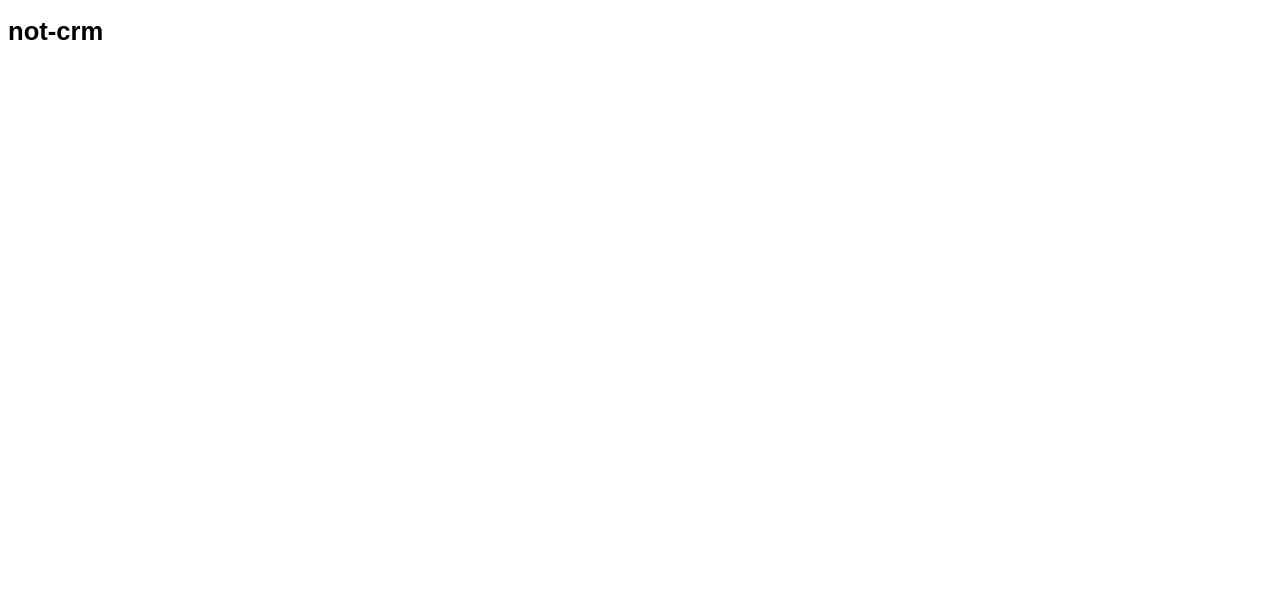
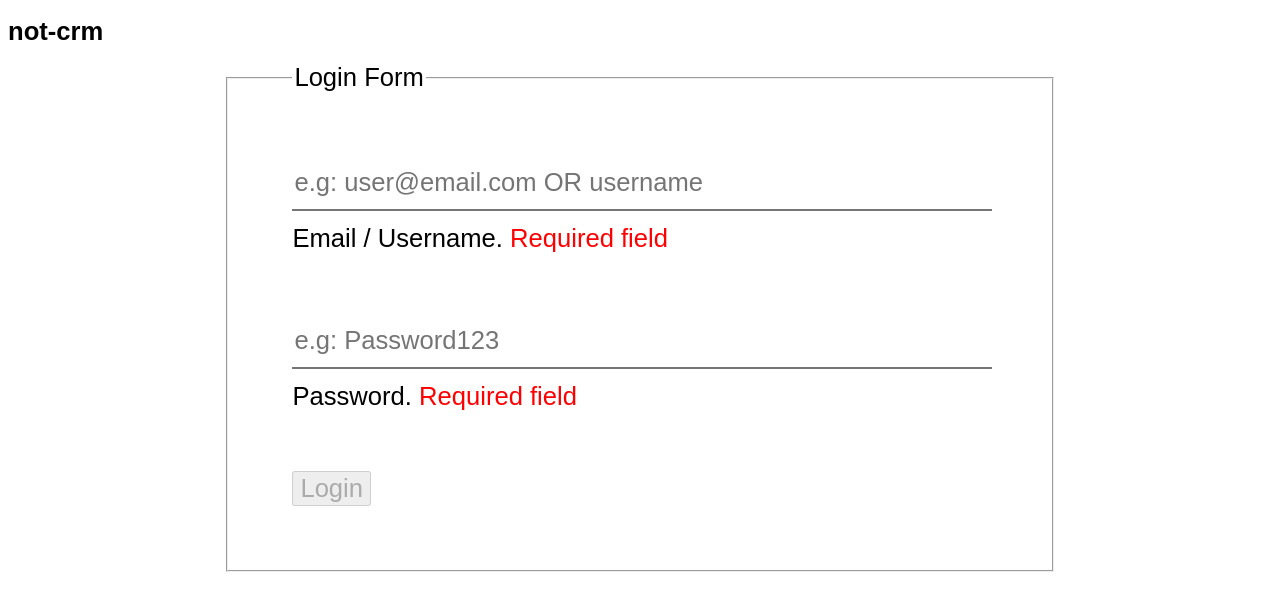
Before and after one commit to shugyoza/not-crm, an Angular app: page /login in a window 1280 px wide. Before the commit this address led to /. Shown: the top 610 px of the page. Built offline with nearby package versions, Linux system fonts and the light colour scheme.

Commit message:
add login module

```diff
--- a/src/app/app-routing.module.ts
+++ b/src/app/app-routing.module.ts
@@ -2,6 +2,7 @@ import { NgModule } from '@angular/core';
 import { RouterModule, Routes } from '@angular/router';
 
 import { RegisterComponent } from './features/register/register.component';
+import { LoginComponent } from './features/login/login.component';
 
 const routes: Routes = [
   {
@@ -13,9 +14,9 @@ const routes: Routes = [
       ),
   },
   {
-    // temporary, will be replaced when login module has been developed
     path: 'login',
-    redirectTo: '/',
+    component: LoginComponent,
+    loadChildren: () => import('./features/login/login.module').then((m) => m.LoginModule),
   },
 ];
 
--- /dev/null
+++ b/src/app/core/http/login-http.service.ts
@@ -0,0 +1,35 @@
+import { Injectable } from '@angular/core';
+import { HttpClient, HttpHeaders } from '@angular/common/http';
+import { Observable } from 'rxjs';
+
+import { ApiResponseDTO } from '../../features/register/register.interface';
+
+interface LoginDTO {
+  login: string;
+  password: string;
+}
+
+@Injectable({
+  providedIn: 'any',
+})
+export class LoginHttpService {
+  private path = '/api/v1/account/login';
+
+  constructor(private readonly http: HttpClient) {}
+
+  public login(form: LoginDTO): Observable<ApiResponseDTO> {
+    const httpOptions = {
+      headers: new HttpHeaders({
+        'Content-Type': 'application/json',
+      }),
+    };
+
+    const result$ = this.http.post<ApiResponseDTO>(
+      this.path,
+      form,
+      httpOptions
+    );
+
+    return result$;
+  }
+}
--- /dev/null
+++ b/src/app/features/login/login.component.html
@@ -0,0 +1,49 @@
+<form (ngSubmit)="onSubmit()" id="registerForm">
+  <fieldset>
+    <legend>Login Form</legend>
+    <div class="label-input">
+      <input
+        id="input-login"
+        type="text"
+        [formControl]="login"
+        placeholder="e.g: user@email.com OR username"
+        required
+      />
+      <div class="label-error-wrapper">
+        <label class="something" id="label-email" for="input-email"> Email / Username. </label>
+        <span role="alert" class="error">
+          {{ login.errors | errorsMessagePipe: errorMessages.login }}
+        </span>
+      </div>
+    </div>
+
+    <div class="label-input">
+      <input
+        id="input-password"
+        type="password"
+        [formControl]="password"
+        placeholder="e.g: Password123"
+        required
+      />
+      <div class="label-error-wrapper">
+        <label id="label-password" for="input-password"> Password. </label>
+        <span role="alert" class="error">
+          {{ password.errors | errorsMessagePipe: errorMessages.password }}
+        </span>
+      </div>
+    </div>
+
+    <div>
+      <button
+        type="submit"
+        [disabled]="
+          login.errors ||
+          password.errors
+        "
+      >
+        Login
+      </button>
+      <span class="error">{{ loginFail }}</span>
+    </div>
+  </fieldset>
+</form>
--- /dev/null
+++ b/src/app/features/login/login.component.scss
@@ -0,0 +1,45 @@
+span.error {
+  color: red;
+}
+
+span.ok {
+  color: green;
+}
+
+div.label-error-wrapper {
+  height: 2.5em;
+}
+
+fieldset {
+  padding: 2.5em;
+  width: 55%;
+  display: flex;
+  flex-direction: column;
+  row-gap: 1em;
+}
+
+form {
+  display: flex;
+  justify-content: center;
+  border: none;
+}
+
+input {
+  width: 100%;
+  border-top: none;
+  border-left: none;
+  border-right: none;
+  height: 2em;
+}
+
+.label-input {
+  display: flex;
+  flex-direction: column;
+  row-gap: 0.5em;
+}
+
+:host-context(.mobile) {
+  .something {
+    font-style: italic;
+  }
+}
--- /dev/null
+++ b/src/app/features/login/login.component.ts
@@ -0,0 +1,70 @@
+import { Component, OnDestroy } from '@angular/core';
+import { FormControl, Validators } from '@angular/forms';
+import { Router } from '@angular/router';
+import { Subscription, take } from 'rxjs';
+
+import { length, valid, errorMessages } from '../../shared/constants';
+import { LoginHttpService } from '../../core/http/login-http.service'
+
+const { required, minLength, maxLength, pattern } = Validators;
+
+@Component({
+  selector: 'app-login',
+  templateUrl: './login.component.html',
+  styleUrls: ['./login.component.scss'],
+})
+export class LoginComponent implements OnDestroy {
+  public errorMessages = errorMessages;
+  public loginFail = '';
+  public failCounts = 0;
+  private subscription$: Subscription | null = null;
+
+  constructor(
+    private loginHttpService: LoginHttpService,
+    private router: Router
+  ) {}
+
+  public login = new FormControl<string | null>('', [
+    required,
+    minLength(length.email.min),
+    maxLength(length.email.max),
+  ]);
+  public password = new FormControl<string | null>('', [
+    required,
+    minLength(length.password.min),
+    pattern(valid.password),
+  ]);
+
+  ngOnDestroy(): void {
+    this.subscription$?.unsubscribe();
+  }
+
+  public onSubmit(): void {
+    const login = this.login.value || '';
+    const password = this.password.value || '';
+
+    const form = {
+      login,
+      password,
+    };
+
+    this.loginHttpService
+      .login(form)
+      .pipe(take(1))
+      .subscribe({
+        next: () => {
+          this.router.navigate(['/']);
+        },
+        // eslint-disable-next-line @typescript-eslint/no-explicit-any
+        error: (error: any) => {
+            console.error(error);
+            this.loginFail = 'login fails';
+            this.failCounts += 1;
+
+            if (this.failCounts === 3) {
+              // TODO
+            }
+        },
+      });
+  }
+}
```
Also changed, not shown: src/app/app.module.ts (+4 -3 lines), src/app/features/login/login-routing.module.ts (added, +18 -0 lines), src/app/features/login/login.interface.ts (added, +19 -0 lines), src/app/features/login/login.module.ts (added, +12 -0 lines), 2 other files (tests, documents, lock files or other folders).
